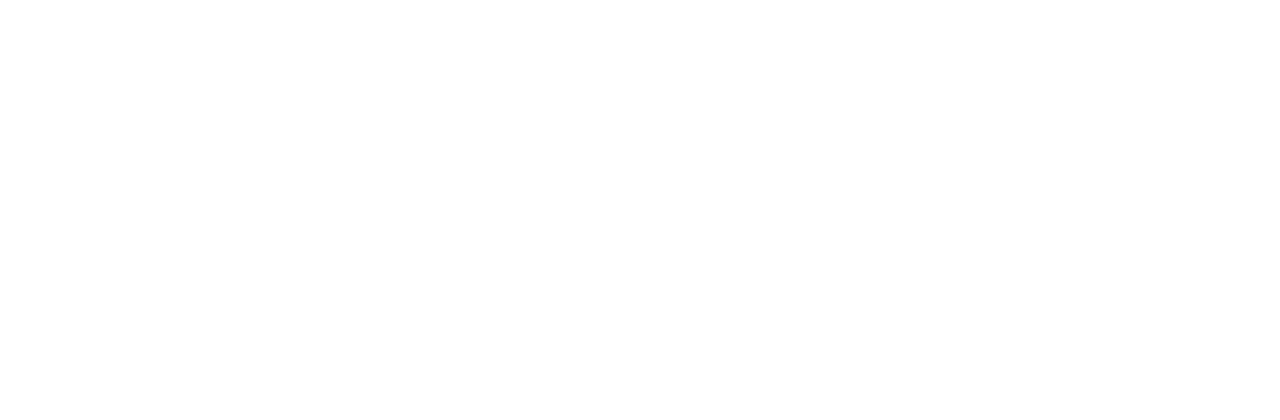
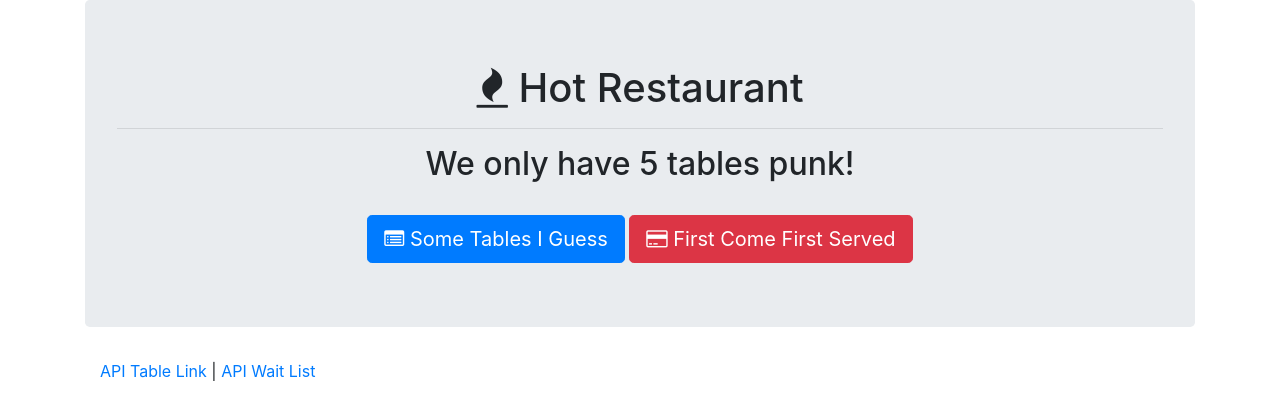
Before and after one commit to albaos91/15-HotRestaurant, a website: page home.html in a window 1280 px wide. Drawn offline with nearby package versions, Linux system fonts and the light colour scheme.

Commit message:
fixing up home.html

```diff
--- a/home.html
+++ b/home.html
@@ -3,9 +3,42 @@
 <head>
     <meta charset="UTF-8">
     <meta name="viewport" content="width=device-width, initial-scale=1.0">
-    <title>Document</title>
+    <title>Not-So-Hot Restaurant</title>
+    <link rel="stylesheet"
+    href="https://maxcdn.bootstrapcdn.com/bootstrap/4.0.0/css/bootstrap.min.css">
+    <link rel="stylesheet"
+    href="https://stackpath.bootstrapcdn.com/font-awesome/4.7.0/css/font-awesome.min.css">
+    <script src="https://code.jquery.com/jquery.js"></script>
+    <script src="https://maxcdn.bootstrapcdn.com/bootstrap/4.0.0/js/bootstrap.min.js"></script>
 </head>
+
 <body>
 
-</body>
+    <div class="container">
+
+      <div class="jumbotron">
+        <h1 class="text-center"><span class="fa fa-fire"></span> Hot Restaurant</h1>
+        <hr>
+        <h2 class="text-center">We only have 5 tables punk!</h2>
+        <br>
+
+        <div class="text-center">
+          <a href="/tables"><button class="btn btn-lg btn-primary"><span class="fa fa-list-alt"></span> Some Tables I Guess</button></a>
+          <a href="/reserve"><button class="btn btn-lg btn-danger"><span class="fa fa-credit-card"></span> First Come First Served</button></a>
+        </div>
+
+      </div>
+
+      <footer class="footer">
+        <div class="container">
+          <p><a href="">API Table Link</a> | <a href="">API Wait List</a>
+        </p></div>
+      </footer>
+
+    </div>
+
+
+
+
+  </body>
 </html>
```
